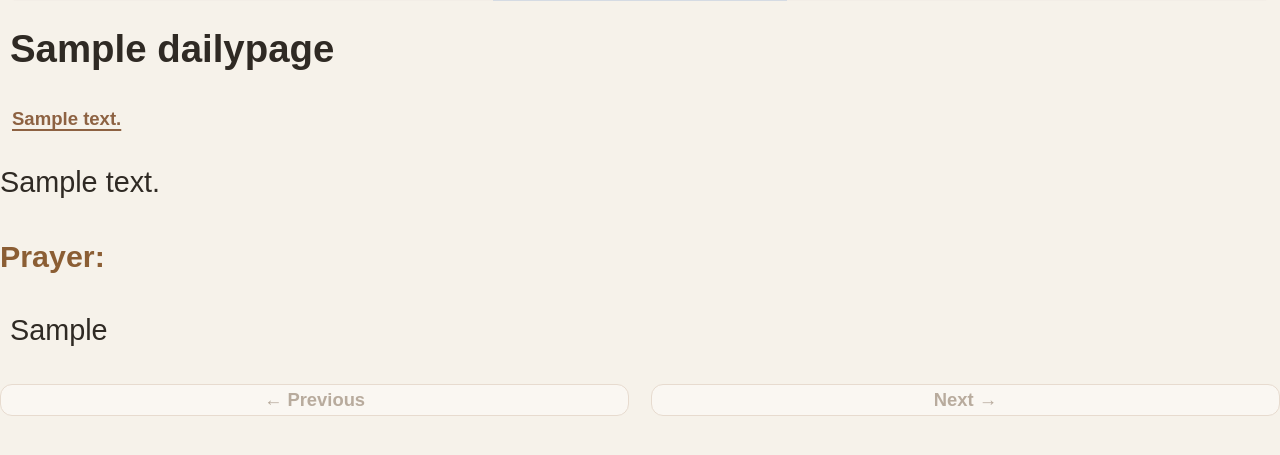
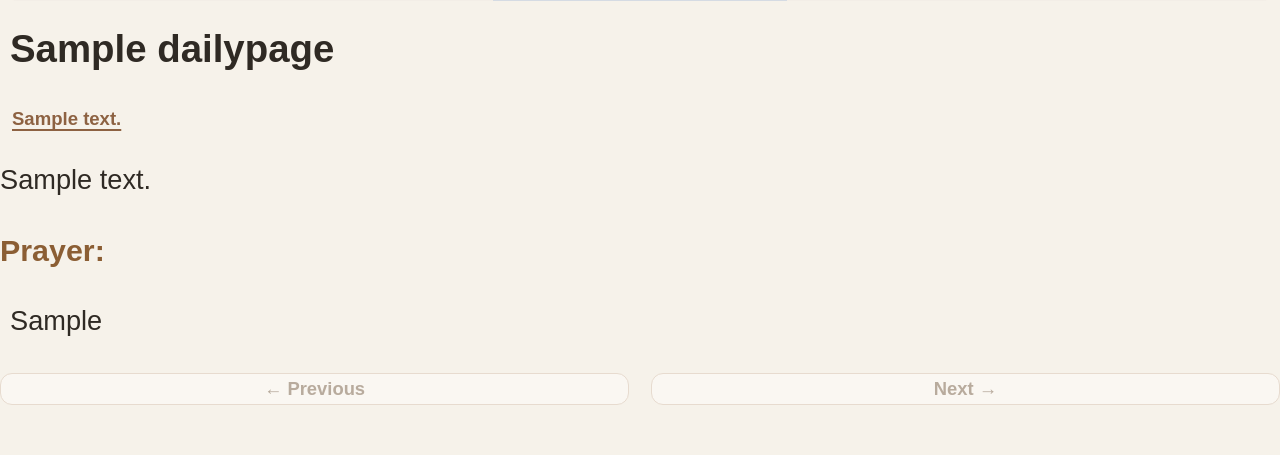
Before and after one commit to johnchen008/devotional2026, a Django app: page / in a window 1280 px wide. Shown: the part 219-674 px from the top of the page. Run offline with Django 4.2, Linux system fonts and the light colour scheme; tables that the repository leaves empty hold one stand-in row (values such as "Sample post"); grey boxes marked "Sample" are stand-in pictures.

Commit message:
update template

```diff
--- a/static/css/site.css
+++ b/static/css/site.css
@@ -100,7 +100,7 @@ body {
 
 .body-text,
 .prayer-text {
-    font-size: 1.8rem;
+    font-size: 1.7rem;
     line-height: 1.7;
     text-align: left;
     letter-spacing: 0;
@@ -171,7 +171,7 @@ body {
 
  .body-text p {
     margin: 0 10px 0em 10px;
-    font-size: 1.8rem;
+
     line-height: 1.7;
 }
 
@@ -182,7 +182,7 @@ body {
 }
     .prayer-text {
         margin: 0 10px 0em 10px;
-        font-size: 1.8rem;
+        font-size: 1.7rem;
         line-height: 1.7;
 
     }
```
